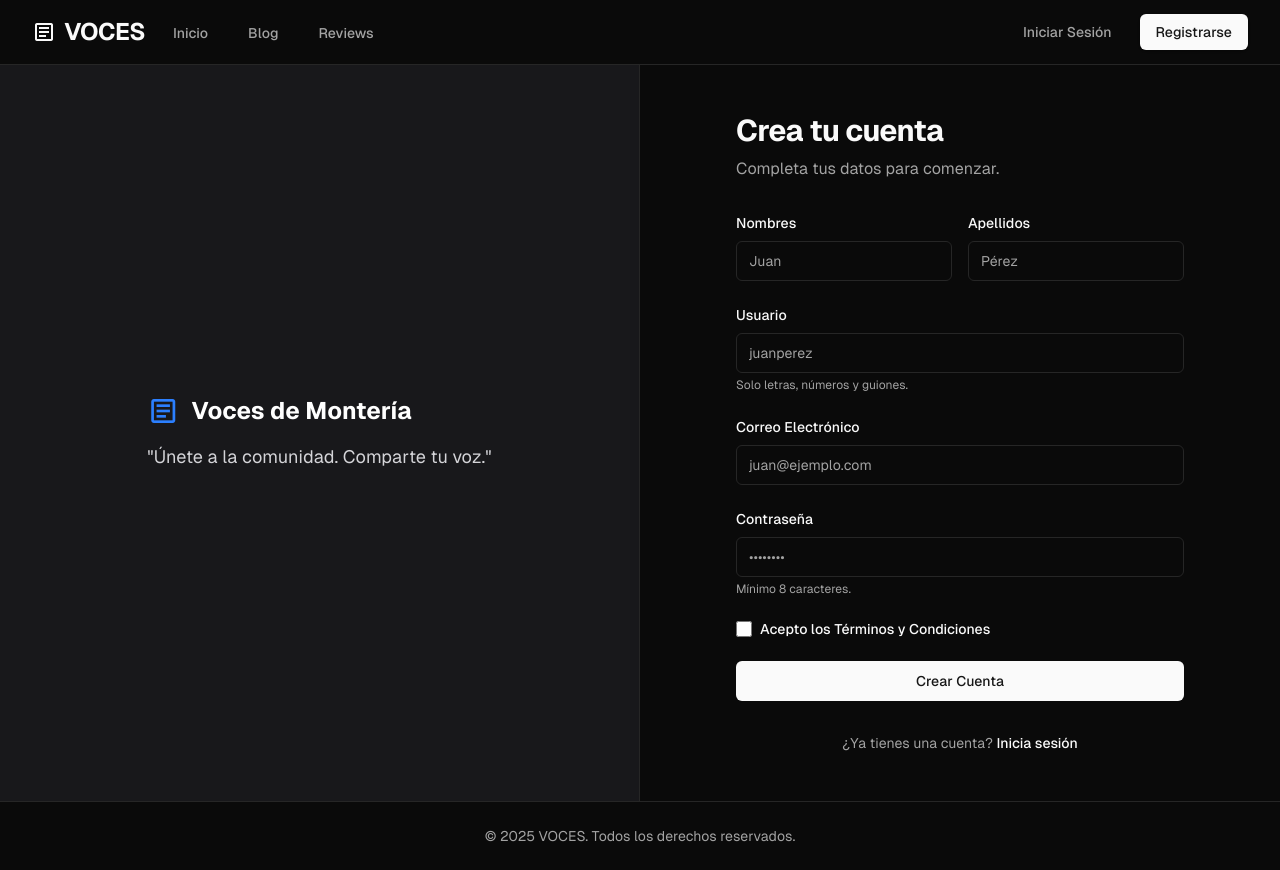
After one commit to osantonio/VOCES, a FastAPI app: template app/templates/auth/registro.html in a window 1280 px wide. The commit adds this page. Run offline with FastAPI, Linux system fonts and the light colour scheme; the template is opened without the code that fills it, so the values that code supplies are empty; style sheets or scripts are compiled from the project's sources; parts of the project's set-up code (start-up, migrations or seed data) failed here and were passed over.

Commit message:
Implementación inicial de autenticación de usuario, modelos de perfil y sistema de auditoría.

```diff
--- a/app/core/database.py
+++ b/app/core/database.py
@@ -36,7 +36,7 @@ if DATABASE_URL.startswith("postgresql://"):
 # entrar en conflicto con el pool de PgBouncer.
 engine = create_async_engine(
     DATABASE_URL,
-    echo=True,  # Log de consultas SQL (desactivar en producción)
+    echo=False,  # Log de consultas SQL (desactivar en producción)
     poolclass=NullPool,
     future=True,  # future se en
 )
--- /dev/null
+++ b/app/core/templates.py
@@ -0,0 +1,3 @@
+from fastapi.templating import Jinja2Templates
+
+templates = Jinja2Templates(directory="app/templates")
--- a/app/models/base.py
+++ b/app/models/base.py
@@ -41,7 +41,7 @@ class RedesSocialesMixin(SQLModel):
     twitter_handle: Optional[str] = Field(
         default=None,
         max_length=50,
-        pattern=r"^@?[a-zA-Z0-9_]{1,15}$",
+        schema_extra={"pattern": r"^@?[a-zA-Z0-9_]{1,15}$"},
     )
 
 
--- a/app/models/log_actividad.py
+++ b/app/models/log_actividad.py
@@ -38,7 +38,7 @@ class LogActividad(SQLModel, table=True):
     )
 
     # Datos adicionales en formato JSON
-    metadata: Optional[dict] = Field(
+    detalles: Optional[dict] = Field(
         default=None,
         sa_column=Column(JSON),
         description="Datos adicionales de la acción en formato JSON",
--- a/app/models/perfil_demografico.py
+++ b/app/models/perfil_demografico.py
@@ -44,7 +44,7 @@ class PerfilDemografico(SQLModel, table=True):
     telefono: Optional[str] = Field(
         default=None,
         max_length=20,
-        pattern=r"^\+?[0-9\s\-\(\)]+$",
+        schema_extra={"pattern": r"^\+?[0-9\s\-\(\)]+$"},
         description="Número de teléfono de contacto",
     )
 
--- a/app/models/usuario.py
+++ b/app/models/usuario.py
@@ -47,7 +47,7 @@ class Usuario(TimestampMixin, RedesSocialesMixin, EstadisticasMixin, table=True)
         index=True,
         min_length=3,
         max_length=50,
-        pattern=r"^[a-zA-Z0-9_-]+$",
+        schema_extra={"pattern": r"^[a-zA-Z0-9_-]+$"},
         nullable=False,
     )
 
--- a/app/static/css/input.css
+++ b/app/static/css/input.css
@@ -3,8 +3,28 @@
 /* Configura variante dark mode basada en atributo data-theme */
 @variant dark (&:where([data-theme="dark"], [data-theme="dark"] *));
 
+/* Fuentes Locales */
+@font-face {
+    font-family: "Geist";
+    src: url("/static/fonts/Geist-Variable.woff2") format("woff2");
+    font-weight: 100 900;
+    font-style: normal;
+    font-display: swap;
+}
+
+@font-face {
+    font-family: "Geist Mono";
+    src: url("/static/fonts/GeistMono-Variable.woff2") format("woff2");
+    font-weight: 100 900;
+    font-style: normal;
+    font-display: swap;
+}
+
 /* Tema claro (por defecto) - shadcn/ui palette */
 @theme {
+    --font-sans: "Geist", sans-serif;
+    --font-mono: "Geist Mono", monospace;
+
     --color-background: #ffffff;
     --color-foreground: #0a0a0a;
     --color-card: #ffffff;
@@ -23,10 +43,6 @@
     --color-destructive-foreground: #fafafa;
     --color-border: #e5e5e5;
     --color-input: #e5e5e5;
-    --color-ring: #0a0a0a;
-    --color-card-foreground: #0a0a0a;
-    --color-muted: #f5f5f5;
-    --color-destructive-foreground: #fafafa;
     --color-ring: #0a0a0a;
     --radius: 0.5rem;
 
@@ -67,3 +83,17 @@
     --chart-4: #9333ea;
     --chart-5: #ec4899;
 }
+
+/* Estilos Globales */
+body {
+    font-family: var(--font-sans);
+}
+
+/* Material Symbols Utility */
+.material-symbols-outlined {
+    font-variation-settings: 'FILL' 0, 'wght' 400, 'GRAD' 0, 'opsz' 24;
+    font-size: 24px;
+    /* Asegurar que el icono herede el color o se ajuste */
+    display: inline-block;
+    vertical-align: middle;
+}
--- /dev/null
+++ b/app/templates/auth/registro.html
@@ -0,0 +1,119 @@
+{% extends "layout/base.html" %}
+
+{% block title %}Registrarse - VOCES{% endblock %}
+
+{% block content %}
+<div class="w-full min-h-[calc(100vh-4rem)] lg:grid lg:grid-cols-2">
+    <!-- Left Side: Branding (Hidden on mobile) -->
+    <div class="hidden lg:flex relative items-center justify-center bg-zinc-900 p-10 border-r border-border">
+        <div class="relative z-10 flex flex-col items-start text-white">
+            <div class="flex items-center gap-3 text-2xl font-bold">
+                <span class="material-symbols-outlined text-blue-500" style="font-size: 32px;">article</span>
+                <span>Voces de Montería</span>
+            </div>
+            <p class="mt-4 text-lg text-zinc-300">
+                "Únete a la comunidad. Comparte tu voz."
+            </p>
+        </div>
+    </div>
+
+    <!-- Right Side: Register Form -->
+    <div class="flex items-center justify-center bg-background p-8">
+        <div class="w-full max-w-md space-y-8">
+            <!-- Mobile Header -->
+            <div class="lg:hidden text-center pb-8">
+                <div class="flex items-center justify-center gap-3 text-2xl font-bold text-foreground">
+                    <span class="material-symbols-outlined text-primary" style="font-size: 32px;">article</span>
+                    <span>Voces de Montería</span>
+                </div>
+            </div>
+
+            <div class="text-left">
+                <h1 class="text-3xl font-bold tracking-tight text-foreground">Crea tu cuenta</h1>
+                <p class="mt-2 text-muted-foreground">
+                    Completa tus datos para comenzar.
+                </p>
+            </div>
+
+            {% if error %}
+            <div class="bg-destructive/15 text-destructive text-sm p-3 rounded-md border border-destructive/20">
+                {{ error }}
+            </div>
+            {% endif %}
+
+            <form class="mt-8 space-y-6" action="/auth/registro" method="POST">
+                <div class="grid grid-cols-1 gap-y-4 gap-x-4 sm:grid-cols-2">
+                    <div>
+                        <label for="nombres" class="block text-sm font-medium text-foreground mb-2">
+                            Nombres
+                        </label>
+                        <input id="nombres" name="nombres" type="text" required
+                            class="flex h-10 w-full rounded-md border border-input bg-background px-3 py-2 text-sm ring-offset-background file:border-0 file:bg-transparent file:text-sm file:font-medium placeholder:text-muted-foreground focus-visible:outline-none focus-visible:ring-2 focus-visible:ring-ring focus-visible:ring-offset-2 disabled:cursor-not-allowed disabled:opacity-50"
+                            placeholder="Juan">
+                    </div>
+                    <div>
+                        <label for="apellidos" class="block text-sm font-medium text-foreground mb-2">
+                            Apellidos
+                        </label>
+                        <input id="apellidos" name="apellidos" type="text" required
+                            class="flex h-10 w-full rounded-md border border-input bg-background px-3 py-2 text-sm ring-offset-background file:border-0 file:bg-transparent file:text-sm file:font-medium placeholder:text-muted-foreground focus-visible:outline-none focus-visible:ring-2 focus-visible:ring-ring focus-visible:ring-offset-2 disabled:cursor-not-allowed disabled:opacity-50"
+                            placeholder="Pérez">
+                    </div>
+                </div>
+
+                <div>
+                    <label for="username" class="block text-sm font-medium text-foreground mb-2">
+                        Usuario
+                    </label>
+                    <input id="username" name="username" type="text" required
+                        class="flex h-10 w-full rounded-md border border-input bg-background px-3 py-2 text-sm ring-offset-background file:border-0 file:bg-transparent file:text-sm file:font-medium placeholder:text-muted-foreground focus-visible:outline-none focus-visible:ring-2 focus-visible:ring-ring focus-visible:ring-offset-2 disabled:cursor-not-allowed disabled:opacity-50"
+                        placeholder="juanperez">
+                    <p class="mt-1 text-xs text-muted-foreground">Solo letras, números y guiones.</p>
+                </div>
+
+                <div>
+                    <label for="email" class="block text-sm font-medium text-foreground mb-2">
+                        Correo Electrónico
+                    </label>
+                    <input id="email" name="email" type="email" autocomplete="email" required
+                        class="flex h-10 w-full rounded-md border border-input bg-background px-3 py-2 text-sm ring-offset-background file:border-0 file:bg-transparent file:text-sm file:font-medium placeholder:text-muted-foreground focus-visible:outline-none focus-visible:ring-2 focus-visible:ring-ring focus-visible:ring-offset-2 disabled:cursor-not-allowed disabled:opacity-50"
+                        placeholder="juan@ejemplo.com">
+                </div>
+
+                <div>
+                    <label for="password" class="block text-sm font-medium text-foreground mb-2">
+                        Contraseña
+                    </label>
+                    <input id="password" name="password" type="password" autocomplete="new-password" required
+                        class="flex h-10 w-full rounded-md border border-input bg-background px-3 py-2 text-sm ring-offset-background file:border-0 file:bg-transparent file:text-sm file:font-medium placeholder:text-muted-foreground focus-visible:outline-none focus-visible:ring-2 focus-visible:ring-ring focus-visible:ring-offset-2 disabled:cursor-not-allowed disabled:opacity-50"
+                        placeholder="••••••••">
+                    <p class="mt-1 text-xs text-muted-foreground">Mínimo 8 caracteres.</p>
+                </div>
+
+                <div class="flex items-center space-x-2">
+                    <input id="terms" name="terms" type="checkbox" required
+                        class="h-4 w-4 rounded border-gray-300 text-primary focus:ring-primary">
+                    <label for="terms"
+                        class="text-sm font-medium leading-none peer-disabled:cursor-not-allowed peer-disabled:opacity-70 text-foreground">
+                        Acepto los <a href="#" class="text-primary hover:underline">Términos y Condiciones</a>
+                    </label>
+                </div>
+
+                <button type="submit"
+                    class="inline-flex items-center justify-center whitespace-nowrap rounded-md text-sm font-medium ring-offset-background transition-colors focus-visible:outline-none focus-visible:ring-2 focus-visible:ring-ring focus-visible:ring-offset-2 disabled:pointer-events-none disabled:opacity-50 bg-primary text-primary-foreground hover:bg-primary/90 h-10 px-4 py-2 w-full">
+                    Crear Cuenta
+                </button>
+            </form>
+
+            <div class="text-center text-sm">
+                <p class="text-muted-foreground">
+                    ¿Ya tienes una cuenta?
+                    <a href="/auth/login" class="font-medium text-primary hover:underline">
+                        Inicia sesión
+                    </a>
+                </p>
+            </div>
+        </div>
+    </div>
+</div>
+{% endblock %}
--- /dev/null
+++ b/app/templates/layout/base.html
@@ -0,0 +1,73 @@
+<!DOCTYPE html>
+<html lang="es" class="h-full" data-theme="dark">
+
+<head>
+    <meta charset="UTF-8">
+    <meta name="viewport" content="width=device-width, initial-scale=1.0">
+    <title>{% block title %}VOCES{% endblock %}</title>
+    <link href="{{ url_for('static', path='/css/output.css') }}" rel="stylesheet">
+    <!-- Material Symbols -->
+    <link href="https://fonts.googleapis.com/css2?family=Material+Symbols+Outlined:wght,FILL@100..700,0..1&display=swap"
+        rel="stylesheet" />
+    {% block head %}{% endblock %}
+</head>
+
+<body class="h-full flex flex-col bg-background text-foreground antialiased">
+    <!-- Navbar -->
+    <nav class="bg-background border-b border-border sticky top-0 z-50">
+        <div class="max-w-7xl mx-auto px-4 sm:px-6 lg:px-8">
+            <div class="flex justify-between h-16">
+                <div class="flex">
+                    <div class="shrink-0 flex items-center">
+                        <a href="/" class="text-2xl font-bold text-primary tracking-tight flex items-center gap-2">
+                            <span class="material-symbols-outlined">article</span>
+                            VOCES
+                        </a>
+                    </div>
+                    <div class="hidden sm:ml-6 sm:flex sm:space-x-8">
+                        <a href="/"
+                            class="border-transparent text-muted-foreground hover:border-border hover:text-foreground inline-flex items-center px-1 pt-1 border-b-2 text-sm font-medium transition-colors">
+                            Inicio
+                        </a>
+                        <a href="#"
+                            class="border-transparent text-muted-foreground hover:border-border hover:text-foreground inline-flex items-center px-1 pt-1 border-b-2 text-sm font-medium transition-colors">
+                            Blog
+                        </a>
+                        <a href="#"
+                            class="border-transparent text-muted-foreground hover:border-border hover:text-foreground inline-flex items-center px-1 pt-1 border-b-2 text-sm font-medium transition-colors">
+                            Reviews
+                        </a>
+                    </div>
+                </div>
+                <div class="hidden sm:ml-6 sm:flex sm:items-center space-x-4">
+                    <a href="/auth/login"
+                        class="text-muted-foreground hover:text-foreground px-3 py-2 rounded-md text-sm font-medium transition-colors">
+                        Iniciar Sesión
+                    </a>
+                    <a href="/auth/registro"
+                        class="bg-primary text-primary-foreground hover:bg-primary/90 px-4 py-2 rounded-md text-sm font-medium transition-colors shadow-sm">
+                        Registrarse
+                    </a>
+                </div>
+            </div>
+        </div>
+    </nav>
+
+    <!-- Main Content -->
+    <main class="grow">
+        {% block content %}{% endblock %}
+    </main>
+
+    <!-- Footer -->
+    <footer class="bg-background border-t border-border mt-auto">
+        <div class="max-w-7xl mx-auto py-6 px-4 sm:px-6 lg:px-8">
+            <p class="text-center text-sm text-muted-foreground">
+                &copy; {{ now.year if now else 2025 }} VOCES. Todos los derechos reservados.
+            </p>
+        </div>
+    </footer>
+
+    {% block scripts %}{% endblock %}
+</body>
+
+</html>
--- a/main.py
+++ b/main.py
@@ -4,9 +4,10 @@ Punto de entrada principal de la aplicación VOCES.
 
 from contextlib import asynccontextmanager
 from fastapi import FastAPI
-from fastapi.middleware.cors import CORSMiddleware
+from fastapi.staticfiles import StaticFiles
 
 from app.core.database import init_db
+from app.routes import auth
 
 
 @asynccontextmanager
@@ -29,14 +30,11 @@ app = FastAPI(
     lifespan=lifespan,
 )
 
-# Configuración de CORS
-app.add_middleware(
-    CORSMiddleware,
-    allow_origins=["*"],  # En producción, especificar dominios exactos
-    allow_credentials=True,
-    allow_methods=["*"],
-    allow_headers=["*"],
-)
+# Montar archivos estáticos
+app.mount("/static", StaticFiles(directory="app/static"), name="static")
+
+# Registrar rutas
+app.include_router(auth.router)
 
 
 @app.get("/")
```
Also changed, not shown: app/core/auditoria.py (+4 -4 lines), app/routes/auth.py (added, +187 -0 lines), app/templates/auth/login.html (added, +99 -0 lines), docs/errores-comunes.md (added, +67 -0 lines), example/pagina de login.html (added, +128 -0 lines), docs/README.md, 1 other file.
